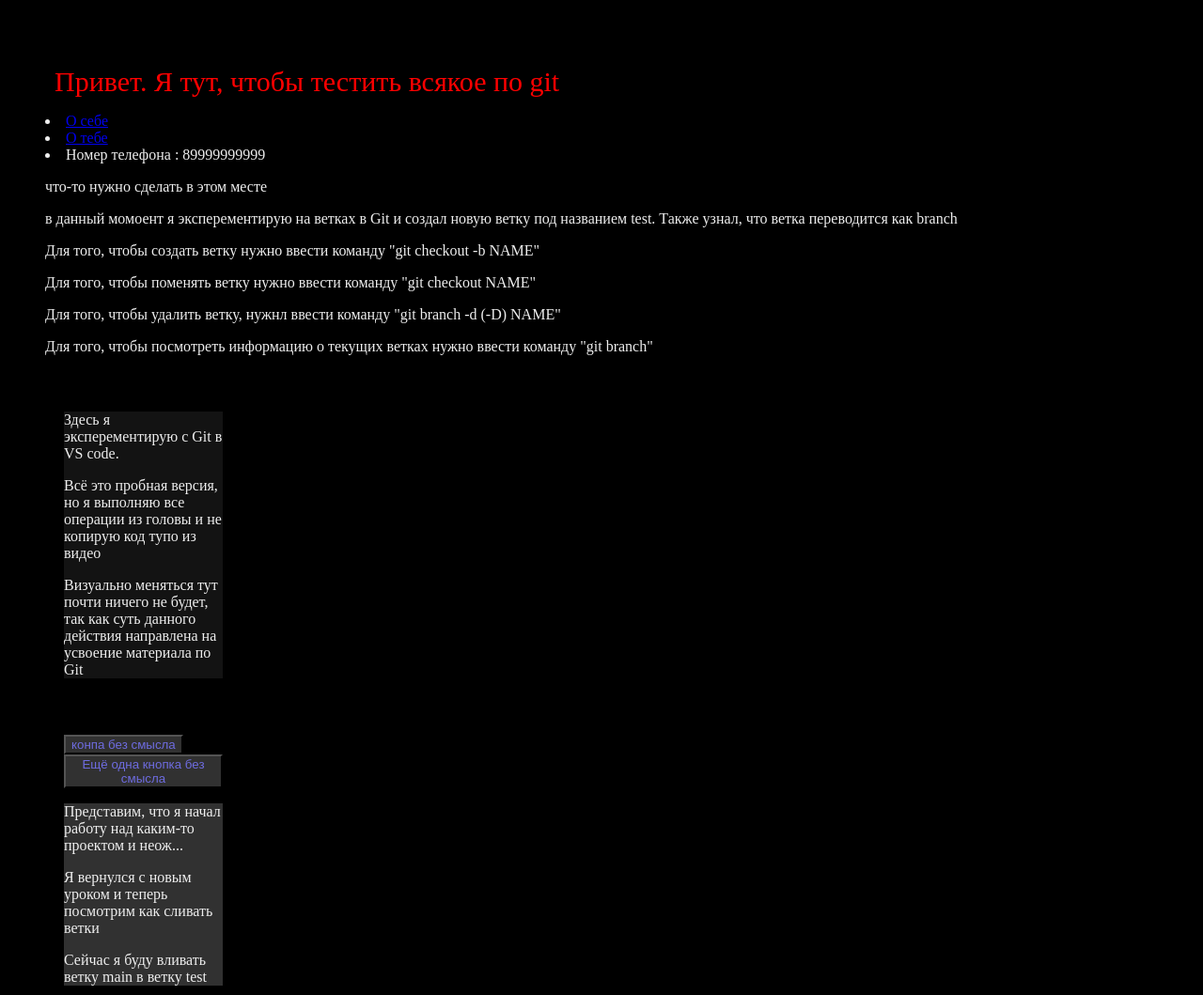
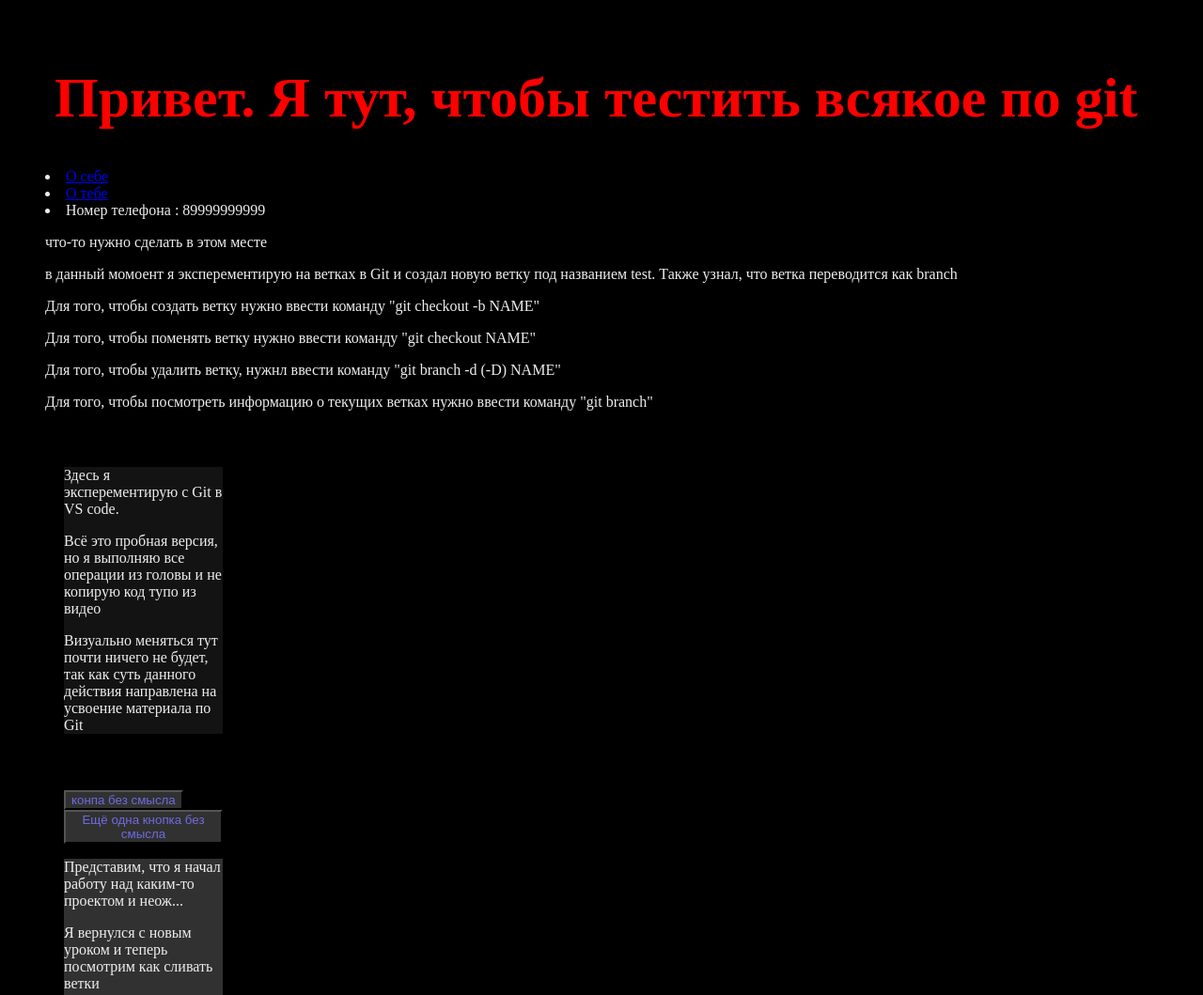
Before and after one commit to Camenout/training, a plain HTML site: page code/index.html in a window 1280 px wide. Shown: the top 1059 px of the page at 94% size. Drawn offline with Linux system fonts and the light colour scheme.

Commit message:
правка index.html

```diff
--- a/code/index.html
+++ b/code/index.html
@@ -7,7 +7,7 @@
     <link rel="stylesheet" href="configuration.css">
 </head>
 <body>
-    <header>Привет. Я тут, чтобы тестить всякое по git</header>
+    <header><h1>Привет. Я тут, чтобы тестить всякое по git</h1></header>
     <main>
         <menu>
             <div>
```
